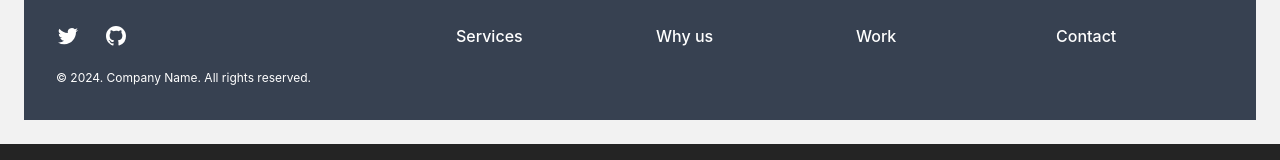
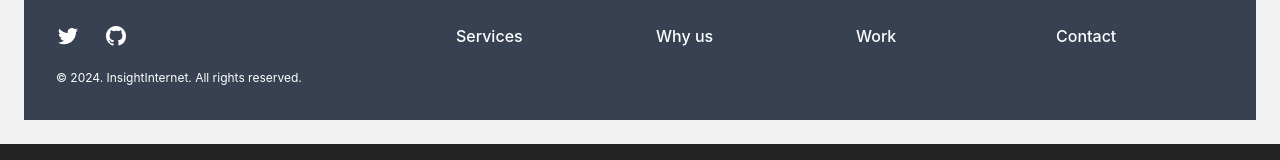
Before and after one commit to matherton/insightinternetApp, a Vue app: page / in a window 1280 px wide. Shown: the part 152-312 px from the top of the page. Built offline with nearby package versions, Linux system fonts and the light colour scheme.

Commit message:
added InsightInternet into footer

```diff
--- a/src/components/Footer.vue
+++ b/src/components/Footer.vue
@@ -94,7 +94,7 @@
       </div>
 
       <span class="text-xs text-white mt-8">
-        &copy; 2024. Company Name. All rights reserved.
+        &copy; 2024. InsightInternet. All rights reserved.
       </span>
     </div>
   </footer>
```
